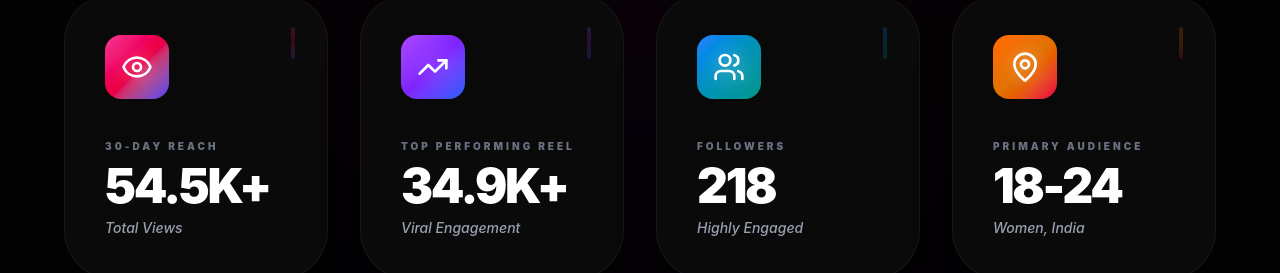
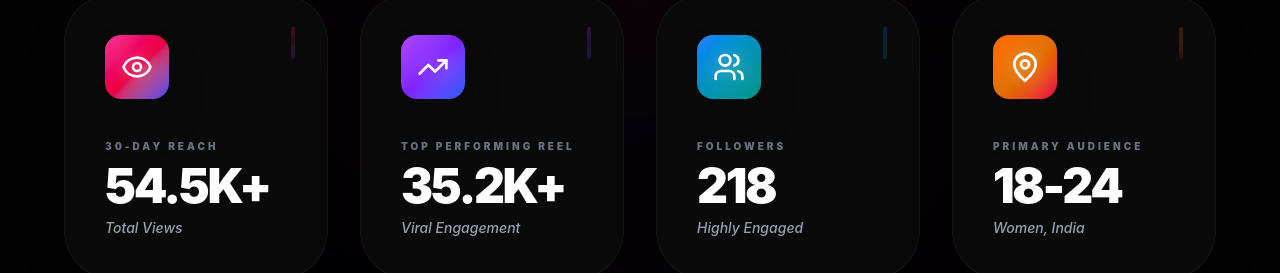
Before and after one commit to Hrit2006/creator-portfolio, a React (Vite) app: page / in a window 1280 px wide. Shown: the part 2361-2634 px from the top of the page. Built offline with nearby package versions, Linux system fonts and the light colour scheme.

Commit message:
Updated reach stats

```diff
--- a/src/app/components/AnalyticsSection.tsx
+++ b/src/app/components/AnalyticsSection.tsx
@@ -14,7 +14,7 @@ export function AnalyticsSection() {
     {
       icon: TrendingUp,
       label: 'Top Performing Reel',
-      value: '34.9K+',
+      value: '35.2K+',
       subtitle: 'Viral Engagement',
       color: 'from-purple-500 via-violet-600 to-blue-600',
       glowColor: 'group-hover:shadow-[0_0_50px_-10px_rgba(168,85,247,0.3)]',
```
